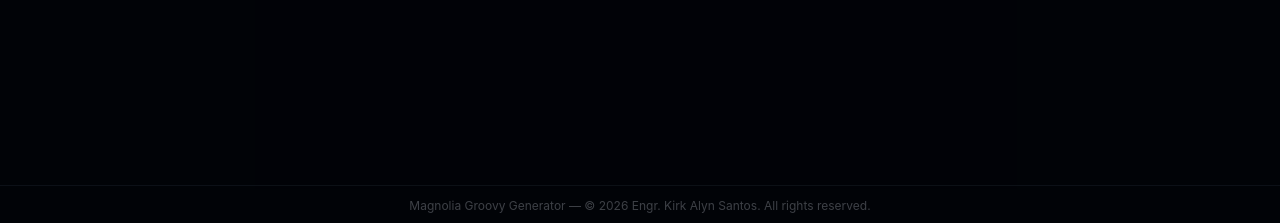
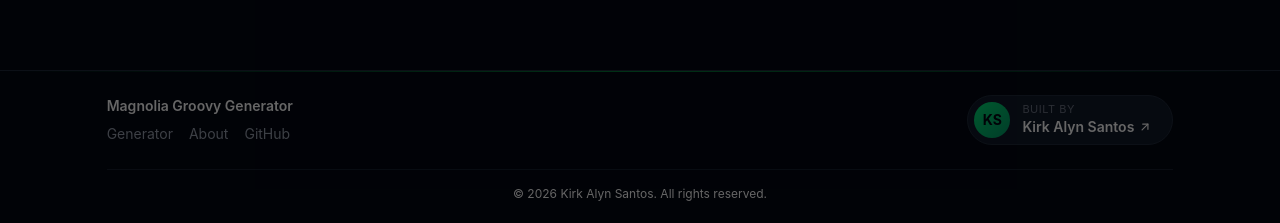
Before and after one commit to kirkalyn13/mgnl-groovy-generator-app, a React (Vite) app: page / in a window 1280 px wide. Shown: the part 574-797 px from the top of the page. Built offline with nearby package versions, Linux system fonts and the light colour scheme; no server answers.

Commit message:
feat: footer revamp

```diff
--- a/components/Footer.tsx
+++ b/components/Footer.tsx
@@ -1,11 +1,72 @@
+import { Link } from "react-router-dom";
+import { GITHUB_URL, PORTFOLIO_URL } from "../config";
+
 const Footer = () => {
   const year = new Date().getFullYear();
 
   return (
-    <footer className="bg-gray-950 border-t border-gray-800 px-6 py-3 text-center">
-      <p className="text-gray-400 text-xs">
-        Magnolia Groovy Generator &mdash; © {year} Engr. Kirk Alyn Santos. All rights reserved.
-      </p>
+    <footer className="relative border-t border-gray-800 bg-gray-950">
+      <div
+        aria-hidden="true"
+        className="absolute inset-x-0 top-0 h-px bg-gradient-to-r from-transparent via-green-500/60 to-transparent"
+      />
+
+      <div className="px-4 py-6 sm:px-6 lg:w-10/12 lg:mx-auto lg:px-0">
+        <div className="flex flex-col items-center gap-5 text-center sm:flex-row sm:justify-between sm:text-left">
+          <div>
+            <p className="text-sm font-semibold text-white">Magnolia Groovy Generator</p>
+            <nav aria-label="Footer" className="mt-2 flex items-center justify-center gap-4 text-sm text-gray-400 sm:justify-start">
+              <Link to="/" className="transition hover:text-green-400">Generator</Link>
+              <Link to="/about" className="transition hover:text-green-400">About</Link>
+              <a
+                href={GITHUB_URL}
+                target="_blank"
+                rel="noopener noreferrer"
+                className="transition hover:text-green-400"
+              >
+                GitHub
+              </a>
+            </nav>
+          </div>
+
+          <a
+            href={PORTFOLIO_URL}
+            target="_blank"
+            rel="noopener noreferrer"
+            className="group flex items-center gap-3 rounded-full border border-gray-800 bg-gray-900 py-1.5 pl-1.5 pr-5 transition hover:border-green-500/40 hover:bg-gray-900/80 focus:outline-none focus-visible:ring-2 focus-visible:ring-green-400 focus-visible:ring-offset-2 focus-visible:ring-offset-gray-950"
+          >
+            <span
+              aria-hidden="true"
+              className="flex h-9 w-9 items-center justify-center rounded-full bg-gradient-to-br from-green-400 to-emerald-600 text-sm font-bold text-gray-950"
+            >
+              KS
+            </span>
+            <span className="text-left leading-tight">
+              <span className="block text-[11px] uppercase tracking-wider text-gray-500">Built by</span>
+              <span className="flex items-center gap-1 text-sm font-semibold text-white transition group-hover:text-green-300">
+                 Kirk Alyn Santos
+                <svg
+                  viewBox="0 0 24 24"
+                  fill="none"
+                  stroke="currentColor"
+                  strokeWidth="2"
+                  strokeLinecap="round"
+                  strokeLinejoin="round"
+                  className="h-3.5 w-3.5 transition group-hover:translate-x-0.5 group-hover:-translate-y-0.5"
+                  aria-hidden="true"
+                >
+                  <path d="M7 17 17 7" />
+                  <path d="M8 7h9v9" />
+                </svg>
+              </span>
+            </span>
+          </a>
+        </div>
+
+        <p className="mt-6 border-t border-gray-800/70 pt-4 text-center text-xs text-white">
+          &copy; {year}  Kirk Alyn Santos. All rights reserved.
+        </p>
+      </div>
     </footer>
   );
 }
--- a/config/index.ts
+++ b/config/index.ts
@@ -2,3 +2,4 @@ export const API_URL =  import.meta.env.VITE_API_URL || "http://localhost:8000"
 export const API_DOCS_PATH = import.meta.env.VITE_API_DOCS_PATH || "/docs"
 export const API_DOCS_URL =  API_URL + API_DOCS_PATH
 export const GITHUB_URL = "https://github.com/kirkalyn13/mgnl-groovy-generator"
+export const PORTFOLIO_URL = "https://kirkalynsantos.vercel.app/"
```
